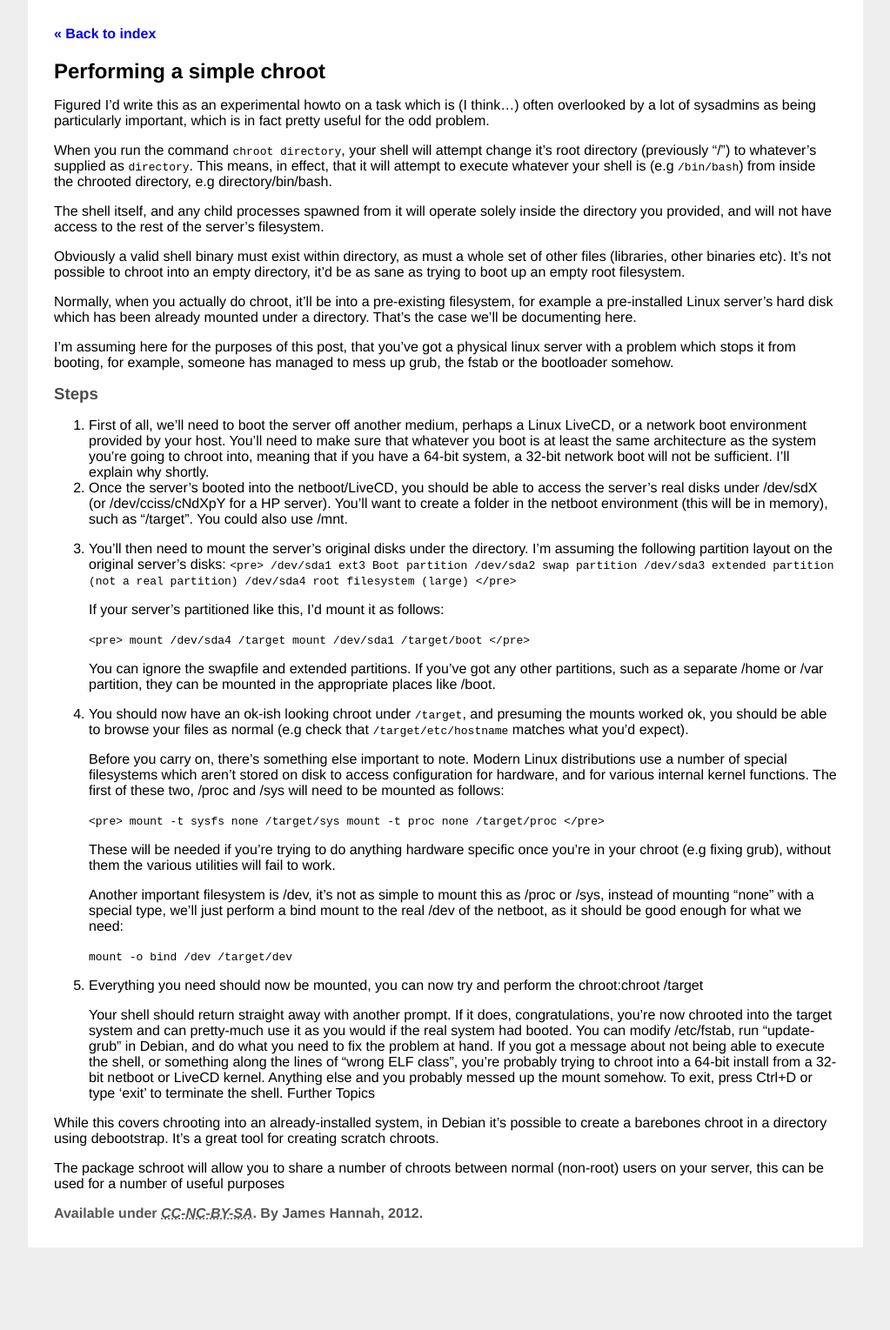
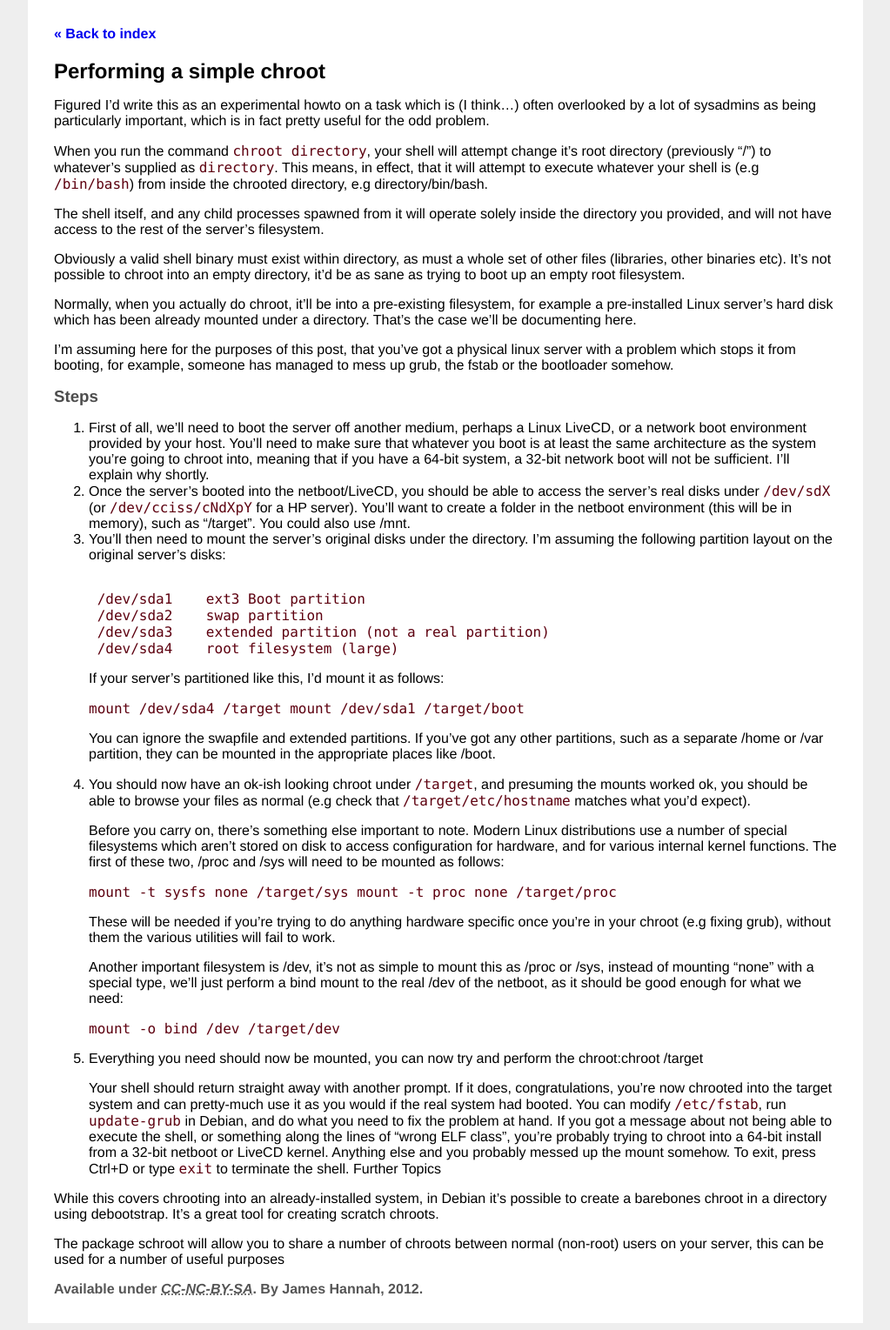
Before and after one commit to jiphex/jiphex.github.com, a Jekyll site: the page built from _posts/2012-08-05-performing-a-simple-chroot.markdown, in a window 1280 px wide. Shown: the whole page at 87% size, without its empty margins (128-1151 px from the left). Built offline with Jekyll 4.4.1, drawn with Linux system fonts in a browser that asks for light colours; before the commit the page ends 1442 px from its top, so only the background shows below that.

Commit message:
Style cleanups and a few post fixes.

```diff
--- a/_layouts/post.html
+++ b/_layouts/post.html
@@ -11,6 +11,7 @@
         <a href='/'>&laquo; Back to index</a>
     </nav>
     <article>
+        <h1>{{page.title}}</h1>
         {{content}}
     </article>
     <footer>
--- a/_posts/2012-08-05-performing-a-simple-chroot.markdown
+++ b/_posts/2012-08-05-performing-a-simple-chroot.markdown
@@ -2,8 +2,6 @@
 title: Performing a simple chroot
 layout: post
 ---
-
-# {{page.title}}
 
 Figured I'd write this as an experimental howto on a task which is (I think...) often overlooked by a lot of sysadmins as being particularly important, which is in fact pretty useful for the odd problem.
 
@@ -20,31 +18,31 @@ I'm assuming here for the purposes of this post, that you've got a physical linu
 ## Steps
 
 1. First of all, we'll need to boot the server off another medium, perhaps a Linux LiveCD, or a network boot environment provided by your host. You'll need to make sure that whatever you boot is at least the same architecture as the system you're going to chroot into, meaning that if you have a 64-bit system, a 32-bit network boot will not be sufficient. I'll explain why shortly.
-2. Once the server's booted into the netboot/LiveCD, you should be able to access the server's real disks under /dev/sdX (or /dev/cciss/cNdXpY for a HP server). You'll want to create a folder in the netboot environment (this will be in memory), such as "/target". You could also use /mnt.
+2. Once the server's booted into the netboot/LiveCD, you should be able to access the server's real disks under `/dev/sdX` (or `/dev/cciss/cNdXpY` for a HP server). You'll want to create a folder in the netboot environment (this will be in memory), such as "/target". You could also use /mnt.
 3. You'll then need to mount the server's original disks under the directory. I'm assuming the following partition layout on the original server's disks:
-   <code><pre>
+   <pre><code>
     /dev/sda1    ext3 Boot partition
     /dev/sda2    swap partition
     /dev/sda3    extended partition (not a real partition)
     /dev/sda4    root filesystem (large)
-   </pre></code>
+   </code></pre>
 
     If your server's partitioned like this, I'd mount it as follows:
 
-    <code><pre>
+    <code>
     mount /dev/sda4 /target
     mount /dev/sda1 /target/boot
-    </pre></code>
+    </code>
 
     You can ignore the swapfile and extended partitions. If you've got any other partitions, such as a separate /home or /var partition, they can be mounted in the appropriate places like /boot.
 4. You should now have an ok-ish looking chroot under `/target`, and presuming the mounts worked ok, you should be able to browse your files as normal (e.g check that `/target/etc/hostname` matches what you'd expect).
 
     Before you carry on, there's something else important to note. Modern Linux distributions use a number of special filesystems which aren't stored on disk to access configuration for hardware, and for various internal kernel functions. The first of these two, /proc and /sys will need to be mounted as follows:
 
-    <code><pre>
+    <code>
     mount -t sysfs none /target/sys
     mount -t proc none /target/proc
-    </pre></code>
+    </code>
 
     These will be needed if you're trying to do anything hardware specific once you're in your chroot (e.g fixing grub), without them the various utilities will fail to work.
 
@@ -54,9 +52,9 @@ I'm assuming here for the purposes of this post, that you've got a physical linu
 
 5. Everything you need should now be mounted, you can now try and perform the chroot:chroot /target
 
-    Your shell should return straight away with another prompt. If it does, congratulations, you're now chrooted into the target system and can pretty-much use it as you would if the real system had booted. You can modify /etc/fstab, run "update-grub" in Debian, and do what you need to fix the problem at hand.
+    Your shell should return straight away with another prompt. If it does, congratulations, you're now chrooted into the target system and can pretty-much use it as you would if the real system had booted. You can modify `/etc/fstab`, run `update-grub` in Debian, and do what you need to fix the problem at hand.
 If you got a message about not being able to execute the shell, or something along the lines of "wrong ELF class", you're probably trying to chroot into a 64-bit install from a 32-bit netboot or LiveCD kernel. Anything else and you probably messed up the mount somehow.
-To exit, press Ctrl+D or type 'exit' to terminate the shell.
+To exit, press Ctrl+D or type `exit` to terminate the shell.
 Further Topics
 
 While this covers chrooting into an already-installed system, in Debian it's possible to create a barebones chroot in a directory using debootstrap. It's a great tool for creating scratch chroots.
--- a/style.css
+++ b/style.css
@@ -51,3 +51,8 @@ body {
     background-color: white;
     padding: 30px;
 }
+
+code {
+    font-family: Menlo, Consolas, Monaco, "Lucida Console", monospace;
+    color: #5d000f;
+}
```
